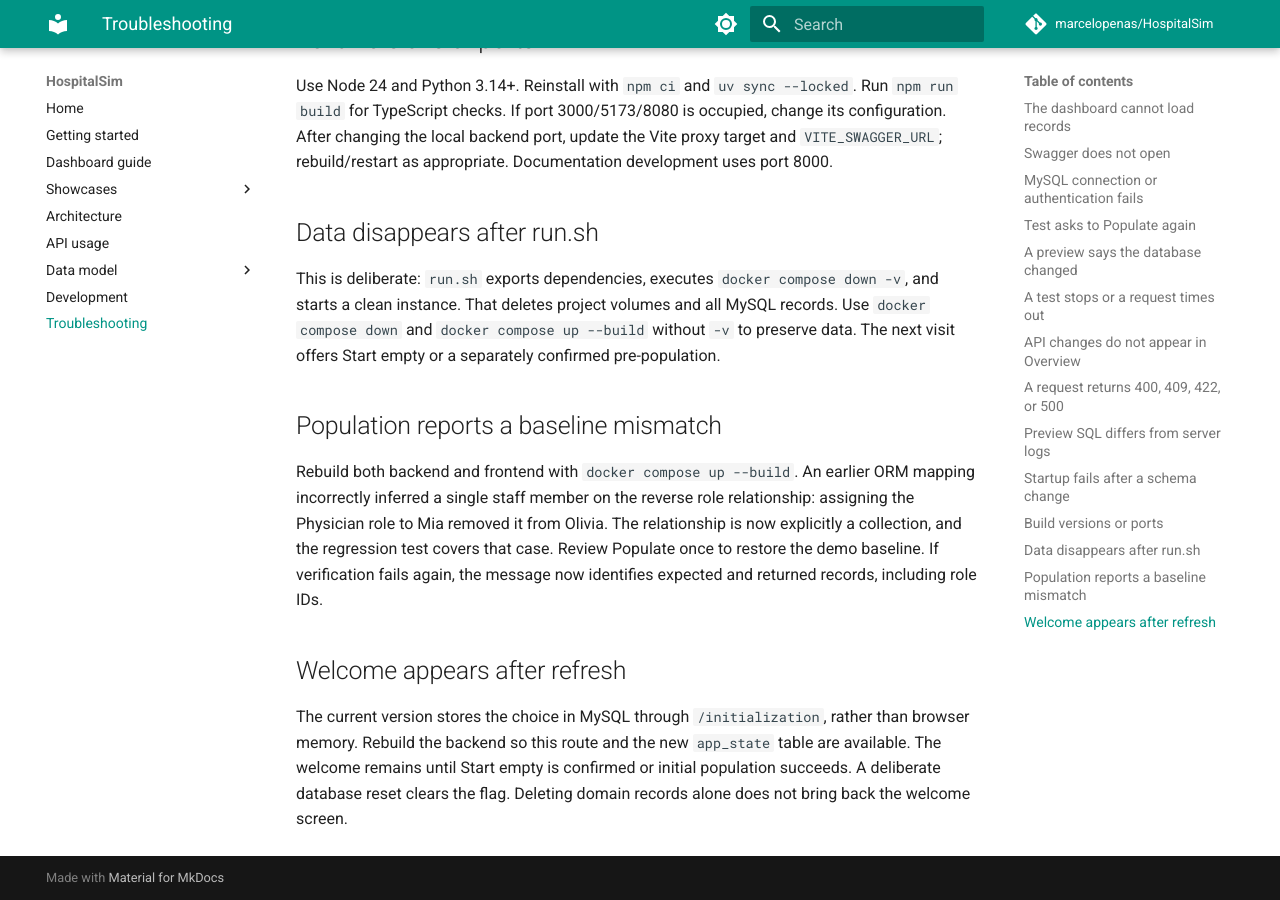
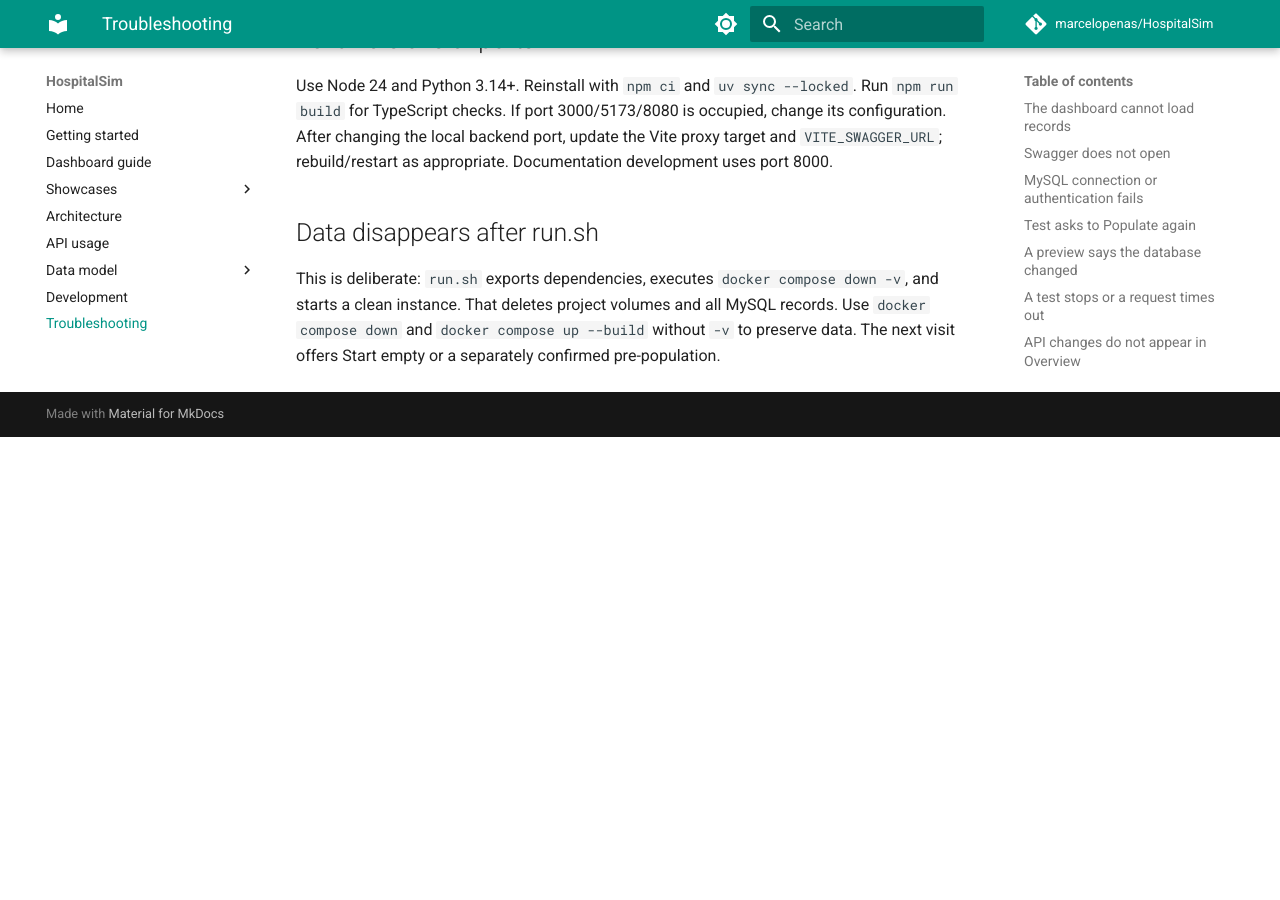
Before and after one commit to marcelopenas/HospitalSim, an MkDocs documentation site: the page built from docs/troubleshooting.md, in a window 1280 px wide and 900 px high, scrolled down 2386 px. Built offline with MkDocs 1.6.1 and Material for MkDocs 9.7.7, drawn with Linux system fonts in a browser that asks for light colours; comment, search, counter and statistics services are not loaded; after the commit the page ends 2823 px from its top, so only the background shows below that.

Commit message:
Update troubleshooting section of docs

```diff
--- a/docs/troubleshooting.md
+++ b/docs/troubleshooting.md
@@ -55,11 +55,3 @@ Use Node 24 and Python 3.14+. Reinstall with `npm ci` and `uv sync --locked`. Ru
 ## Data disappears after run.sh
 
 This is deliberate: `run.sh` exports dependencies, executes `docker compose down -v`, and starts a clean instance. That deletes project volumes and all MySQL records. Use `docker compose down` and `docker compose up --build` without `-v` to preserve data. The next visit offers Start empty or a separately confirmed pre-population.
-
-## Population reports a baseline mismatch
-
-Rebuild both backend and frontend with `docker compose up --build`. An earlier ORM mapping incorrectly inferred a single staff member on the reverse role relationship: assigning the Physician role to Mia removed it from Olivia. The relationship is now explicitly a collection, and the regression test covers that case. Review Populate once to restore the demo baseline. If verification fails again, the message now identifies expected and returned records, including role IDs.
-
-## Welcome appears after refresh
-
-The current version stores the choice in MySQL through `/initialization`, rather than browser memory. Rebuild the backend so this route and the new `app_state` table are available. The welcome remains until Start empty is confirmed or initial population succeeds. A deliberate database reset clears the flag. Deleting domain records alone does not bring back the welcome screen.
```
